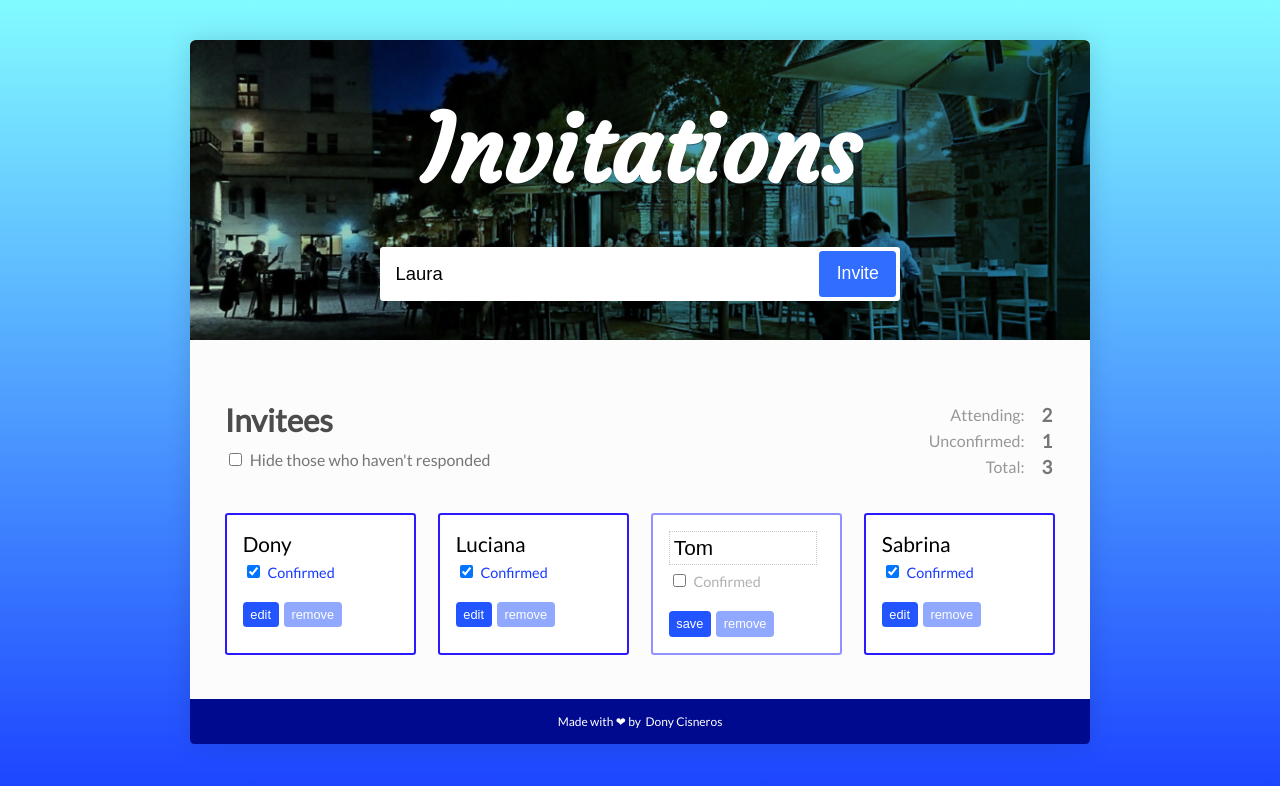
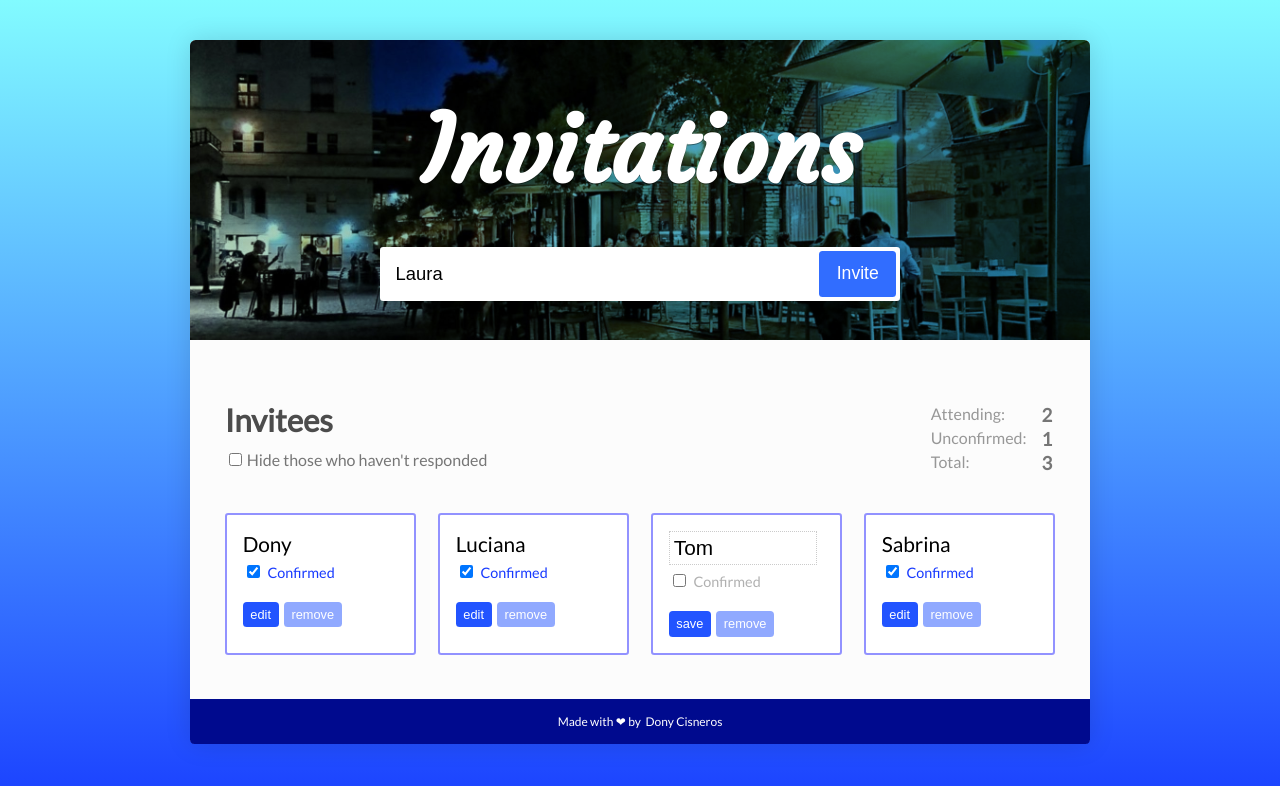
Before and after one commit to donycisne/invitations, a React (Create React App) app: page / in a window 1280 px wide. Shown: the top 786 px of the page. Built offline with nearby package versions, Linux system fonts and the light colour scheme.

Commit message:
Created ConfirmedFilter Component

```diff
--- a/src/App.js
+++ b/src/App.js
@@ -1,9 +1,12 @@
 import React, { Component } from 'react';
 
 import GuestLIst from './components/GuestList';
+import ConfirmedFilter from './components/ConfirmedFilter';
+
 class App extends Component {
 
   state = {
+    isFiltered: false,
     guests: [
       {
         name: 'Dony',
@@ -70,6 +73,12 @@ class App extends Component {
     }));
   }
 
+  toggleFilter = () => {
+    this.setState(prevState => ({
+      isFiltered: !prevState.isFiltered
+    }));
+  }
+
   render() {
     return (
       <div className="App">
@@ -81,12 +90,12 @@ class App extends Component {
           </form>
         </header>
         <div className="main">
-          <div>
-            <h2>Invitees</h2>
-            <label>
-              <input type="checkbox" /> Hide those who haven't responded
-            </label>
-          </div>
+
+          <ConfirmedFilter
+            toggleFilter={this.toggleFilter}
+            isFiltered={this.state.isFiltered}
+          />
+
           <table className="counter">
             <tbody>
               <tr>
@@ -110,6 +119,7 @@ class App extends Component {
             toggleEditingAt={this.toggleEditingAt}
             setNameAt={this.setNameAt}
             removeGuestAt={this.removeGuestAt}
+            isFiltered={this.state.isFiltered}
           />
 
         </div>
--- /dev/null
+++ b/src/components/ConfirmedFilter.js
@@ -0,0 +1,23 @@
+import React from 'react';
+import PropTypes from 'prop-types';
+
+const ConfirmedFilter = props => (
+  <div className="invitees">
+    <h2>Invitees</h2>
+    <label className="invitees-check">
+      <input
+        type="checkbox"
+        onChange={props.toggleFilter}
+        checked={props.isFiltered}
+      />
+      Hide those who haven't responded
+    </label>
+  </div>
+);
+
+ConfirmedFilter.propTypes = {
+  toggleFilter: PropTypes.func.isRequired,
+  isFiltered: PropTypes.bool.isRequired
+};
+
+export default ConfirmedFilter;
--- a/src/components/GuestList.js
+++ b/src/components/GuestList.js
@@ -4,8 +4,10 @@ import PropTypes from 'prop-types';
 import Guest from './Guest';
 
 const GuestList = props => (
-  <ul>
-    {props.guests.map((guest, index) =>
+  <ul className="guest-list">
+    {props.guests
+      .filter(guest => !props.isFiltered || guest.isConfirmed)
+      .map((guest, index) =>
         <Guest
           key={index}
           name={guest.name}
@@ -16,7 +18,8 @@ const GuestList = props => (
           setName={text => props.setNameAt(text, index)}
           handleRemove={() => props.removeGuestAt(index)}
         />
-    )}
+      )
+    }
   </ul>
 );
 
@@ -25,7 +28,8 @@ GuestList.propTypes = {
   setNameAt: PropTypes.func.isRequired,
   toggleConfirmationAt: PropTypes.func.isRequired,
   toggleEditingAt: PropTypes.func.isRequired,
-  removeGuestAt: PropTypes.func.isRequired
+  removeGuestAt: PropTypes.func.isRequired,
+  isFiltered: PropTypes.bool.isRequired
 };
 
 export default GuestList;
--- a/src/css/index.css
+++ b/src/css/index.css
@@ -60,7 +60,7 @@ form button {
   border-radius: .2em;
 }
 
-ul {
+.guest-list {
   list-style: none;
   padding: 0;
   margin: 2em 0 1em;
@@ -69,7 +69,7 @@ ul {
   flex-wrap: wrap;
 }
 
-ul li {
+.guest-list li {
   padding: 1em;
   background: #fff;
   border-radius: .2em;
@@ -144,12 +144,7 @@ li button:last-child {
   background: rgba(34, 84, 255, .5);
 }
 
-div > input:last-child {
-  font-size: 1em;
-  margin-left: 6px;
-}
-
-div > label {
+.invitees-check {
   color: #767676;
 }
 
@@ -157,15 +152,17 @@ div > label {
   display: block;
 }
 
-tr {
+.counter tr {
+  display: flex;
+  justify-content: space-between;
   color: rgba(118, 118, 118, .75);
 }
 
-td:first-child {
+.counter td:first-child {
   padding-right: 10px;
 }
 
-td:last-child {
+.counter td:last-child {
   font-weight: bold;
   font-size: 1.16em;
   color: rgb(118, 118, 118);
@@ -232,7 +229,7 @@ footer a {
     display: flex;
     justify-content: space-between;
   }
-  .main ul li {
+  .main .guest-list li {
     width: 100%;
   }
 }
@@ -249,7 +246,7 @@ footer a {
     font-size: 3em;
     margin: .3em 0 0;
   }
-  ul li {
+  .guest-list li {
     margin-bottom: 1em;
     width: 49%;
   }
@@ -277,7 +274,7 @@ footer a {
     flex-wrap: wrap;
     justify-content: space-around;
   }
-  tr {
+  .counter tr {
     display: inline-block;
     padding: 0 12px 0 0;
   }
@@ -288,7 +285,7 @@ footer a {
     height: 300px;
     padding: 5em 1em;
   }
-  div > label {
+  .invitees label {
     margin-top: 12px;
   }
   h1 {
@@ -315,15 +312,15 @@ footer a {
     text-align: right;
     margin-right: 1.25%;
   }
-  td:last-child {
+  .counter td:last-child {
     padding-left: 5px;
   }
-  .main > div {
+  .invitees {
     float: left;
     margin-left: 1.25%;
     margin-bottom: 1.5em;
   }
-  ul {
+  .guest-list {
     display: -ms-flexbox;
     display: flex;
     clear: both;
@@ -333,7 +330,7 @@ footer a {
     flex-wrap: wrap;
     padding-top: 1.25em;
   }
-  ul li {
+  .guest-list li {
     -ms-flex-positive: 1;
     flex-grow: 1;
     -ms-flex-preferred-size: 47.5%;
@@ -343,7 +340,7 @@ footer a {
 }
 
 @media (min-width: 880px) {
-  ul li {
+  .guest-list li {
     -ms-flex-preferred-size: 20%;
     flex-basis: 20%;
   }
```
Lines whose indentation alone changed are shown as unchanged.
